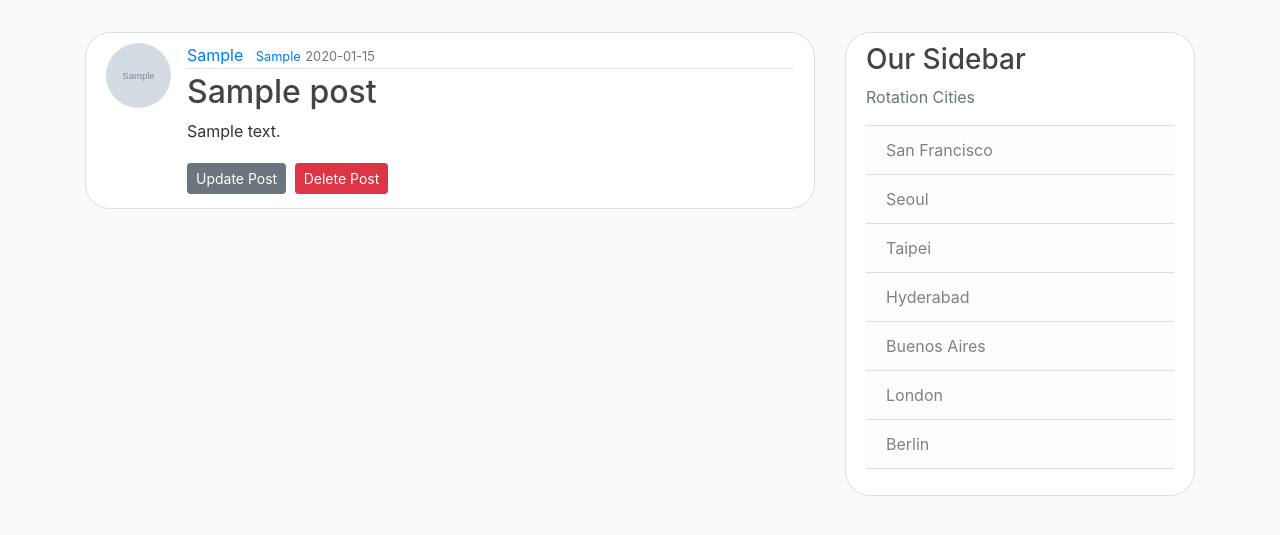
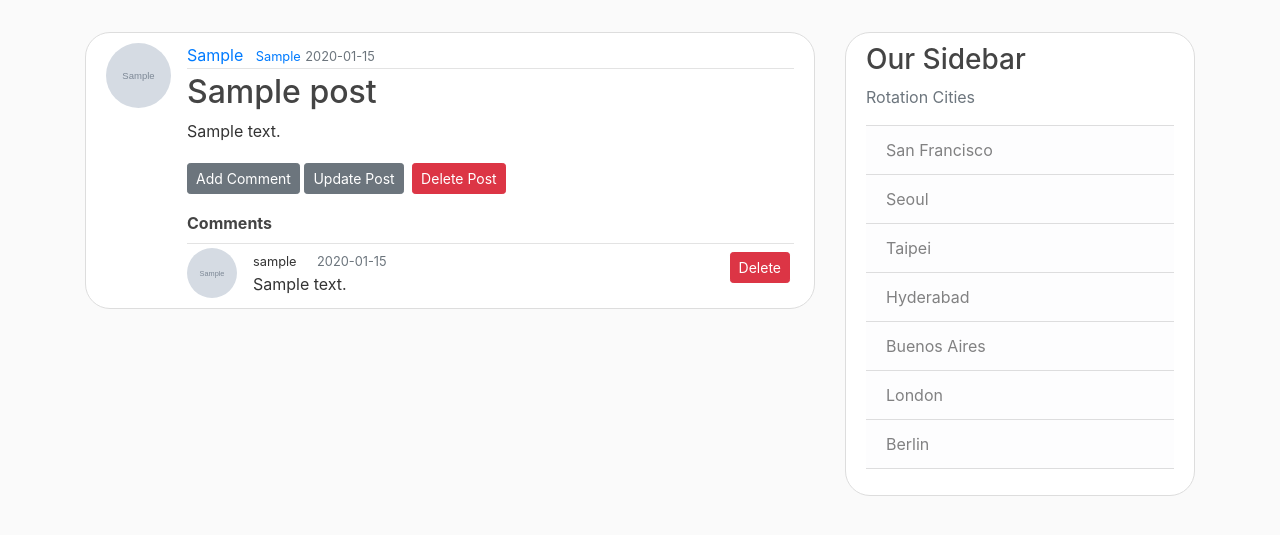
Before and after one commit to SomtochiUmeh/Flask-app, a Flask app: page /post/1 in a window 1280 px wide. Shown: the part 80-615 px from the top of the page. Run offline with Flask 3, Linux system fonts and the light colour scheme; a user stored in the database is signed in; tables that the repository leaves empty hold one stand-in row (values such as "Sample post"); grey boxes marked "Sample" are stand-in pictures; some libraries are stand-ins or nearby versions.

Commit message:
added in comment section for posts

```diff
--- a/flaskblog/posts/forms.py
+++ b/flaskblog/posts/forms.py
@@ -21,3 +21,8 @@ class PostForm(FlaskForm):
 
     content = TextAreaField("Content", validators=[DataRequired()])
     submit = SubmitField("Post")
+
+
+class CommentForm(FlaskForm):
+    content = TextAreaField("Content", validators=[DataRequired()])
+    submit = SubmitField("Post")
--- a/flaskblog/posts/routes.py
+++ b/flaskblog/posts/routes.py
@@ -1,8 +1,8 @@
 from flask import Blueprint, flash, render_template, url_for, redirect, abort, request
 from flask_login import current_user, login_required
 from flaskblog import db
-from flaskblog.posts.forms import PostForm
-from flaskblog.models import Post
+from flaskblog.posts.forms import PostForm, CommentForm
+from flaskblog.models import Post, Comment
 
 posts = Blueprint("posts", __name__)
 
@@ -29,10 +29,56 @@ def new_post():
     )
 
 
+@posts.route("/post/<int:post_id>/comments/new", methods=["POST", "GET"])
+@login_required
+def new_comment(post_id):
+    form = CommentForm()
+    post = Post.query.get_or_404(post_id)
+    if form.validate_on_submit():
+        comment = Comment(
+            content=form.content.data,
+            post=post,
+            author=current_user,
+        )
+        db.session.add(comment)
+        db.session.commit()
+        flash("Your comment has been added!", "success")
+        return redirect(url_for("posts.post", post_id=post_id))
+
+    return render_template(
+        "new_comment.html",
+        title="New Comment",
+        form=form,
+        legend="New Comment - " + post.title,
+    )
+
+
+@posts.route(
+    "/post/<int:post_id>/comments/<int:comment_id>/delete", methods=["POST", "GET"]
+)
+@login_required
+def delete_comment(comment_id, post_id):
+    comment = Comment.query.get_or_404(comment_id)
+    if comment.author != current_user:
+        abort(403)
+
+    db.session.delete(comment)
+    db.session.commit()
+
+    flash("Your comment has been deleted!", "success")
+    return redirect(url_for("posts.post", post_id=post_id))
+
+
 @posts.route("/post/<int:post_id>")
 def post(post_id):
     post = Post.query.get_or_404(post_id)
-    return render_template("post.html", title=post.title, post=post)
+    comments = Comment.query.filter_by(post=post).order_by(Comment.date_posted.desc())
+    return render_template(
+        "post.html",
+        title=post.title,
+        post=post,
+        comments=comments,
+    )
 
 
 @posts.route("/post/<int:post_id>/update", methods=["POST", "GET"])
--- a/flaskblog/static/main.css
+++ b/flaskblog/static/main.css
@@ -51,6 +51,12 @@ a.article-title:hover {
     margin-right: 16px;
 }
 
+.comment-img {
+    height: 50px;
+    width: 50px;
+    margin-right: 16px;
+}
+
 .article-metadata {
     padding-bottom: 1px;
     margin-bottom: 4px;
--- a/flaskblog/templates/post.html
+++ b/flaskblog/templates/post.html
@@ -13,14 +13,37 @@
         <p class="article-content">{{ post.content }}</p>
         {% if post.author == current_user %}
             <div>
+                <a class="btn btn-secondary btn-sm mt-1 mb-1" href="{{ url_for('posts.new_comment', post_id=post.id) }}">Add Comment</a>
                 <a class="btn btn-secondary btn-sm mt-1 mb-1" href="{{ url_for('posts.update_post', post_id=post.id) }}">Update Post</a>
-                <button type="button" class="btn btn-danger btn-sm m-1" data-bs-toggle="modal" data-bs-target="#deleteModal">Delete Post</button>
+                <button type="button" class="btn btn-danger btn-sm m-1" data-bs-toggle="modal" data-bs-target="#deletePostModal">Delete Post</button>
             </div>
+        {% else %}
+          <div>
+            <a class="btn btn-secondary btn-sm mt-1 mb-1" href="{{ url_for('posts.new_comment', post_id=post.id) }}">Add Comment</a>
+          </div>
         {% endif %}
+        <div class="article-metadata mt-3">
+          <h6><strong>Comments</strong></h6>
+        </div>
+        {% for comment in comments %}
+          <div class="media">
+            <a href="{{ url_for('users.user_posts', username=post.author.username) }}"><img class="rounded-circle comment-img" src="{{ url_for('static', filename='profile_pics/' + comment.author.image_file) }}"></a>
+            <div class="media-body">
+              <small class="mt-1 mb-0">{{ comment.author.username }}</small>
+              <small class="ml-3 text-muted">{{ comment.date_posted.strftime('%Y-%m-%d') }} </small><br>
+              {{comment.content}}
+            </div>
+            {% if post.author == current_user %}
+              <div>
+                <a class="btn btn-danger btn-sm m-1" href="{{ url_for('posts.delete_comment', post_id=post.id, comment_id=comment.id) }}">Delete</a>
+              </div>
+            {% endif %}
+          </div>
+        {% endfor %}
     </div>
 </article>
 <!-- Modal -->
-<div class="modal fade" id="deleteModal" tabindex="-1" aria-labelledby="deleteModalLabel" aria-hidden="true">
+<div class="modal fade" id="deletePostModal" tabindex="-1" aria-labelledby="deleteModalLabel" aria-hidden="true">
     <div class="modal-dialog">
       <div class="modal-content">
         <div class="modal-header">
```
Also changed, not shown: flaskblog/models.py (+13 -0 lines), flaskblog/templates/new_comment.html (added, +32 -0 lines).
